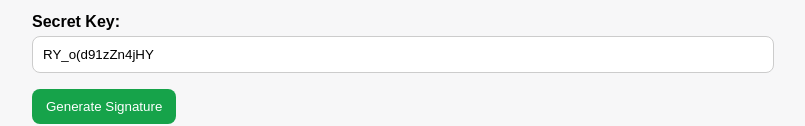
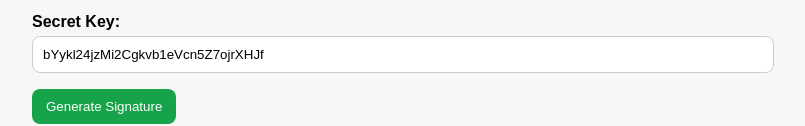
Before and after one commit to EURO-888/HMAC-SHA-256-ENCODE, a plain HTML site: page index.html in a window 1280 px wide. Shown: the part 262-388 px from the top of the page, without its empty margins (248-1053 px from the left). Drawn offline with Linux system fonts and the light colour scheme.

Commit message:
Update index.html

```diff
--- a/index.html
+++ b/index.html
@@ -56,7 +56,7 @@
   <textarea id="body" rows="6">{"name":"test","value":123}</textarea>
 
   <label for="secretKey">Secret Key:</label>
-  <input id="secretKey" value="RY_o(d91zZn4jHY" />
+  <input id="secretKey" value="bYykl24jzMi2Cgkvb1eVcn5Z7ojrXHJf" />
 
   <button id="btn">Generate Signature</button>
 
```
